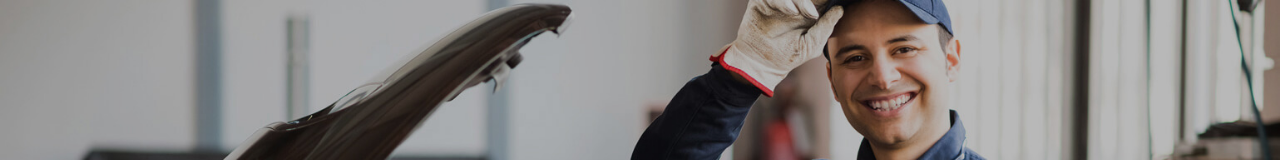
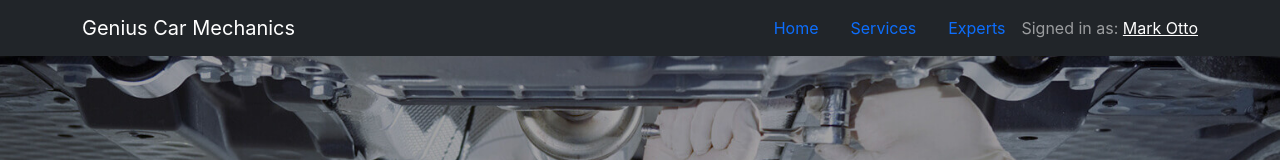
Before and after one commit to dmbappi/genius-car-mechanics, a React (Create React App) app: page / in a window 1280 px wide. Shown: the top 160 px of the page. Built offline with nearby package versions, Linux system fonts and the light colour scheme.

Commit message:
Header and Login component with React Bootstrap Navbar

```diff
--- a/src/App.js
+++ b/src/App.js
@@ -5,6 +5,7 @@ import { BrowserRouter as Router } from 'react-router-dom';
 import { Switch } from 'react-router-dom';
 import { Route } from 'react-router-dom';
 import Booking from './Pages/Booking/Booking/Booking';
+import Login from './Pages/Login/Login/Login';
 function App() {
   return (
     <>
@@ -23,6 +24,9 @@ function App() {
             </Route>
             <Route path="/home">
               <Home></Home>
+            </Route>
+            <Route path="/login">
+              <Login></Login>
             </Route>
             <Route path="/booking/:serviceId">
               <Booking></Booking>
--- a/src/Pages/Home/Expert/Expert.js
+++ b/src/Pages/Home/Expert/Expert.js
@@ -4,7 +4,7 @@ import './Expert.css'
 const Expert = ({expert}) => {
     const {name,img,expertize}= expert;
     return (
-        <div className="col-lg-4 col-sm-6 col-12">
+        <div  className="col-lg-4 col-sm-6 col-12">
             <img src={img} alt="" />
             <h3>{name}</h3>
             <h5 className='text-danger'>{expertize}</h5>
--- a/src/Pages/Home/Experts/Experts.js
+++ b/src/Pages/Home/Experts/Experts.js
@@ -30,7 +30,7 @@ const experts=[
 ]
 const Experts = () => {
     return (
-        <div className='container'>
+        <div id='experts' className='container'>
             <h2 className='text-primary mt-5'>Our Experts</h2>
             <div className='row'>
                 {
--- a/src/Pages/Home/Home/Home.js
+++ b/src/Pages/Home/Home/Home.js
@@ -1,4 +1,5 @@
 import React from 'react';
+import Header from '../../Shared/Header/Header';
 import Banner from '../Bannner/Banner';
 import Experts from '../Experts/Experts';
 import Services from '../Services/Services';
@@ -7,6 +8,7 @@ import './Home.css';
 const Home = () => {
     return (
         <div>
+            <Header></Header>
             <Banner/>
             <Services/>
             <Experts/>
--- a/src/Pages/Home/Services/Services.js
+++ b/src/Pages/Home/Services/Services.js
@@ -10,7 +10,7 @@ const Services = () => {
         .then(data => setServices(data));
     },[])
     return (
-        <div>
+        <div id='services'>
             <h2 className='text-primary mt-5'>Our service</h2>
             <div className='services-container'>
 
--- /dev/null
+++ b/src/Pages/Login/Login/Login.js
@@ -0,0 +1,13 @@
+import React from 'react';
+
+const Login = () => {
+    return (
+        <div>
+            <h2>Please Login</h2>
+            <button className="btn btn-warning">Google Sign In</button>
+
+        </div>
+    );
+};
+
+export default Login;
--- /dev/null
+++ b/src/Pages/Shared/Header/Header.js
@@ -0,0 +1,28 @@
+import React from 'react';
+import { Container, Nav, Navbar } from 'react-bootstrap';
+
+const Header = () => {
+    return (
+        <>
+            <>
+  <Navbar bg="dark" variant="dark" sticky='top'>
+    <Container>
+    <Navbar.Brand href="#home">Genius Car Mechanics</Navbar.Brand>
+    <Navbar.Toggle />
+    <Navbar.Collapse className="justify-content-end">
+    <Nav.Link href="#home">Home</Nav.Link>
+      <Nav.Link href="#services">Services</Nav.Link>
+      <Nav.Link href="#experts">Experts</Nav.Link>
+      <Navbar.Text>
+        Signed in as: <a href="#login">Mark Otto</a>
+      </Navbar.Text>
+    </Navbar.Collapse>
+    </Container>
+  </Navbar>
+
+</>
+        </>
+    );
+};
+
+export default Header;
```
